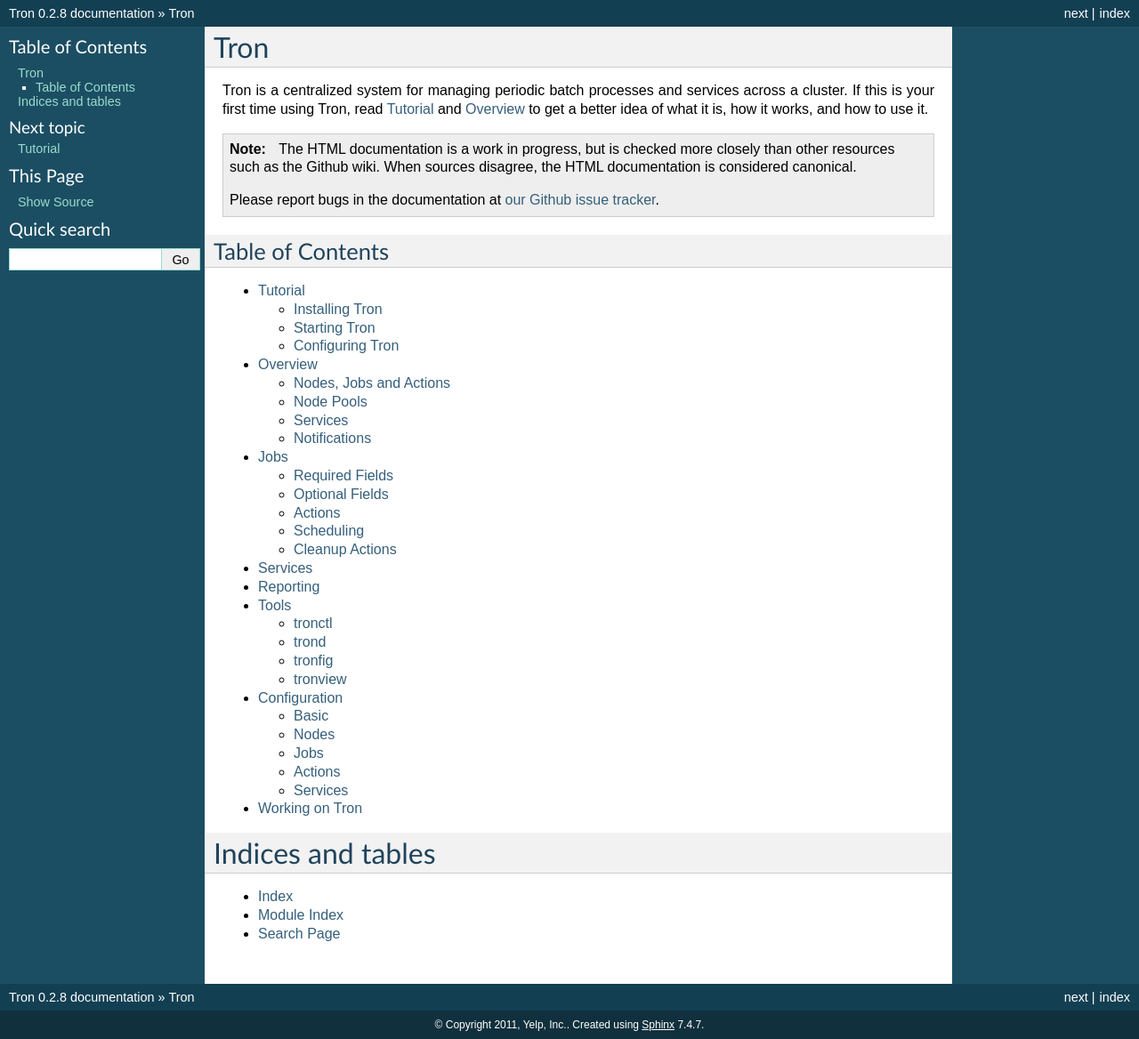
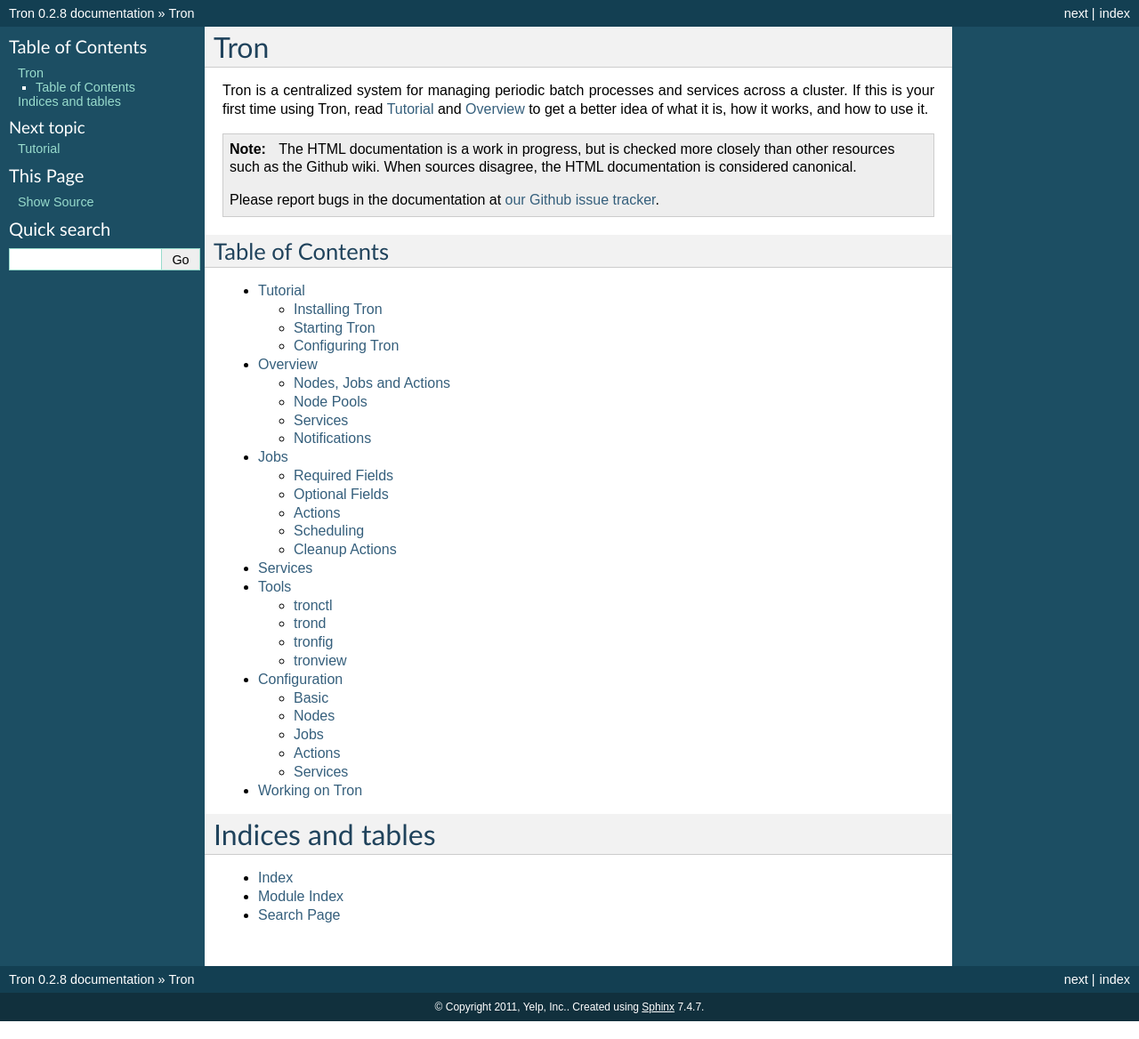
Before and after one commit to Yelp/Tron, a Sphinx documentation site: the page built from docs/index.rst, in a window 1280 px wide. Shown: the whole page at 89% size. Built offline with Sphinx 7.4.7, drawn with Linux system fonts in a browser that asks for light colours.

Commit message:
Removed docs/reporting.rst

```diff
--- a/docs/index.rst
+++ b/docs/index.rst
@@ -25,7 +25,6 @@ Table of Contents
     overview.rst
     jobs.rst
     services.rst
-    reporting.rst
     tools.rst
     config.rst
     developing.rst
--- a/docs/reporting.rst
+++ /dev/null
@@ -1,2 +0,0 @@
-Reporting
----------
```
